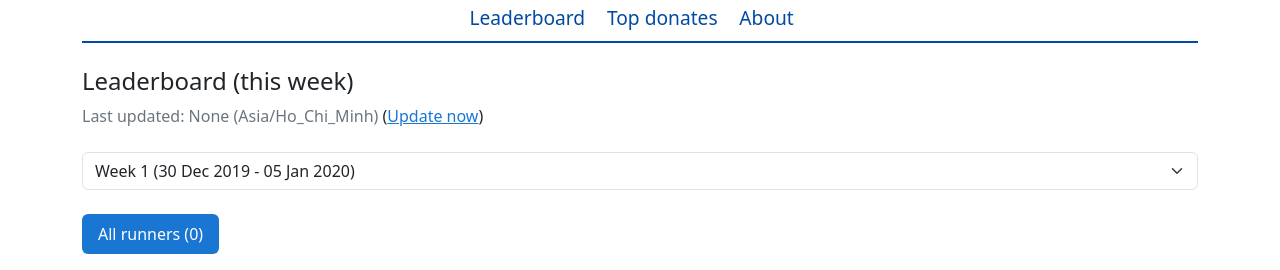
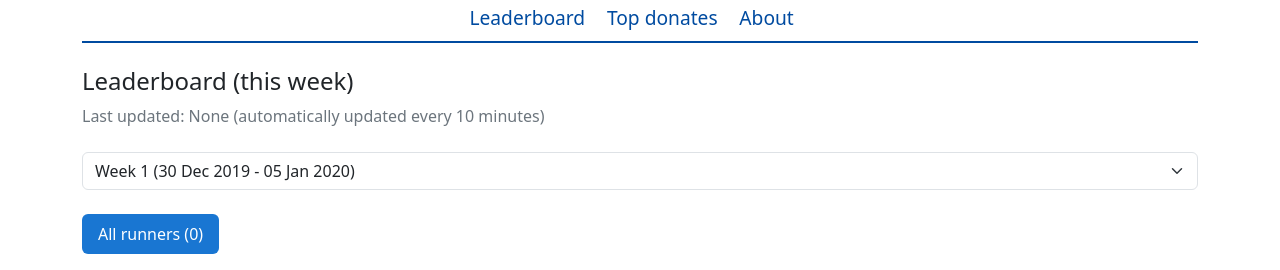
Before and after one commit to phongnt570/vozRunningClub, a Django app: page / in a window 1280 px wide. Shown: the part 140-410 px from the top of the page. Run offline with Django 4.2, Linux system fonts and the light colour scheme; tables that the repository leaves empty hold one stand-in row (values such as "Sample post"); some libraries are stand-ins or nearby versions.

Commit message:
humanize update time

```diff
--- a/templates/weeklyTracking/leaderboard.html
+++ b/templates/weeklyTracking/leaderboard.html
@@ -1,4 +1,5 @@
 {% extends "base.html" %}
+{% load humanize %}
 {% load tz %}
 {% load track_custom_utils %}
 
@@ -19,12 +20,26 @@
             <p>
                 {% get_current_timezone as TIME_ZONE %}
                 {% timezone TIME_ZONE %}
-                    <span class="text-secondary">Last updated: {{ last_updated }} ({{ TIME_ZONE }})</span>
+                    <span class="text-secondary">
+                        <span>Last updated:</span>
+                        <span>
+                            {% if is_last_week or is_this_week %}
+                                {{ last_updated|naturaltime }}
+                                (automatically updated every 10 minutes)
+                            {% else %}
+                                {{ last_updated }} ({{ TIME_ZONE }})
+                            {% endif %}
+                        </span>
+                    </span>
                 {% endtimezone %}
-                {% if is_last_week or is_this_week %}
-                    (<span class="text-decoration-underline text-primary"
-                           onclick="updateLeaderboard()"
-                           role="button">Update now</span>)
+                {% if request.user.is_authenticated %}
+                    {% if is_last_week or is_this_week %}
+                        (<span class="text-decoration-underline text-primary"
+                               onclick="updateLeaderboard()"
+                               role="button">Update now</span>, acting as
+                        <span class="text-secondary">
+                        {{ request.user.username }}</span>)
+                    {% endif %}
                 {% endif %}
             </p>
         </div>
--- a/vozRunningClub/settings.py
+++ b/vozRunningClub/settings.py
@@ -56,6 +56,8 @@ INSTALLED_APPS = [
     'django.contrib.sessions',
     'django.contrib.messages',
     'django.contrib.staticfiles',
+
+    'django.contrib.humanize',
 
     'weeklyTracking.apps.WeeklytrackingConfig',
 ]
```
